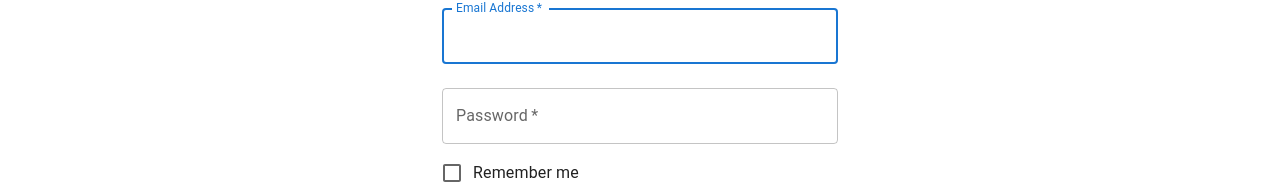
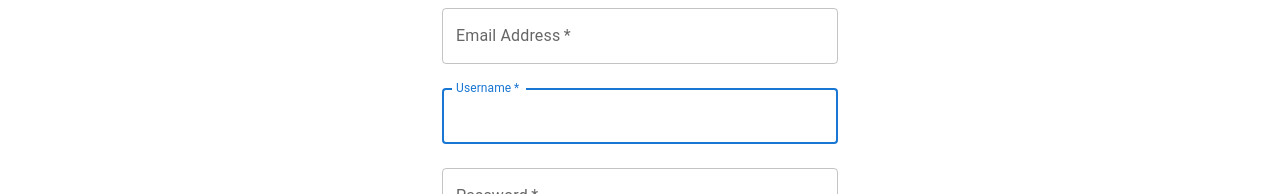
Before and after one commit to kimperria/karakana_client_microservice, a React (Vite) app: page /login in a window 1280 px wide. Shown: the part 232-426 px from the top of the page. Built offline with nearby package versions, Linux system fonts and the light colour scheme; no server answers.

Commit message:
feat: dispatch user information

```diff
--- a/src/screens/auth/Login.jsx
+++ b/src/screens/auth/Login.jsx
@@ -13,17 +13,30 @@ import Typography from "@mui/material/Typography";
 import Container from "@mui/material/Container";
 import { createTheme, ThemeProvider } from "@mui/material/styles";
 import Copyright from "../../utils/Copyright";
+import { registerUser } from "src/redux/actions/userActions";
+import { useDispatch } from "react-redux";
 
 const theme = createTheme();
 
 function Login() {
+  const dispatch = useDispatch();
+
   const loginUserAccount = (event) => {
     event.preventDefault();
     const data = new FormData(event.currentTarget);
-    console.log({
+
+    const values = {
       email: data.get("email"),
+      username: data.get('username'),
       password: data.get("password"),
-    });
+    }
+    dispatch(registerUser(values))
+
+    // console.log({
+    //   email: data.get("email"),
+    //   username: data.get('username'),
+    //   password: data.get("password"),
+    // });
   };
 
   return (
@@ -61,6 +74,18 @@ function Login() {
                 autoComplete="email"
                 autoFocus
               />
+
+              <TextField
+                margin="normal"
+                required
+                fullWidth
+                id="username"
+                label="Username"
+                name="username"
+                autoComplete="username"
+                autoFocus
+              />
+
               <TextField
                 margin="normal"
                 required
```
